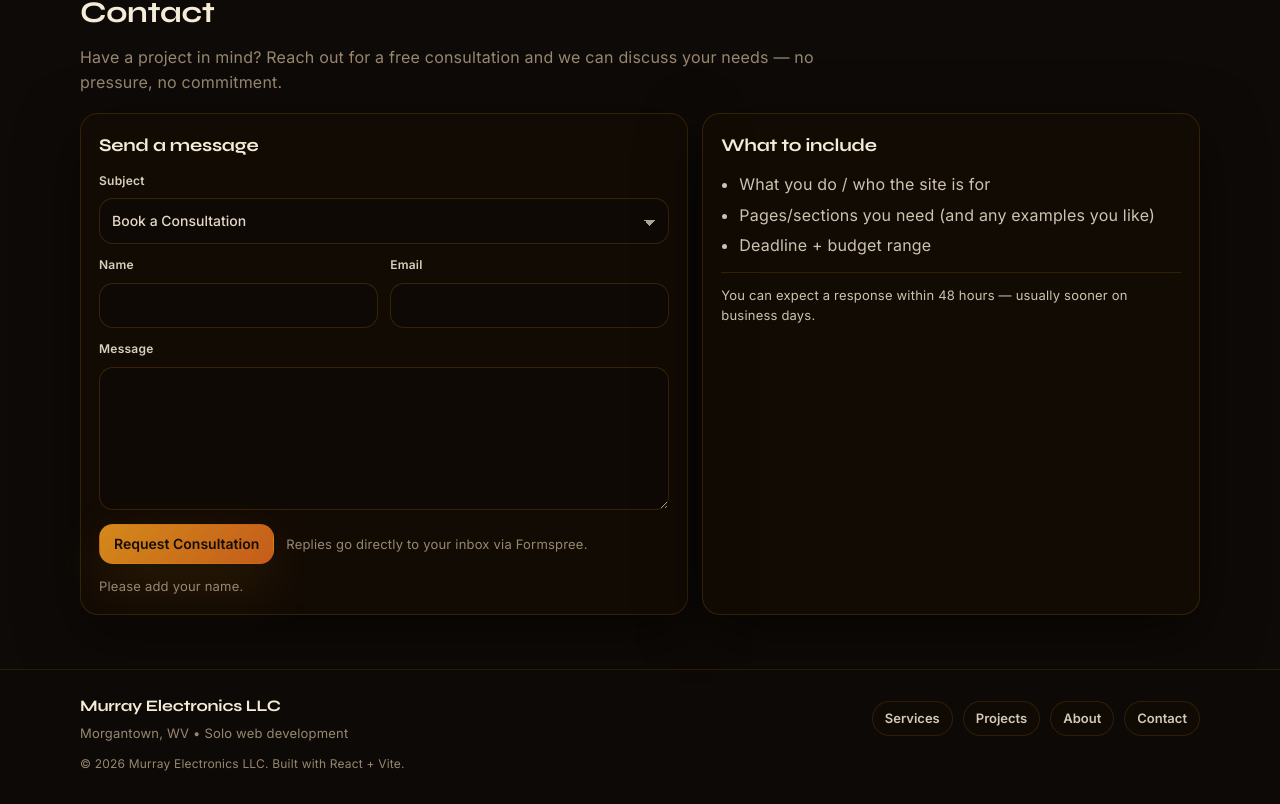
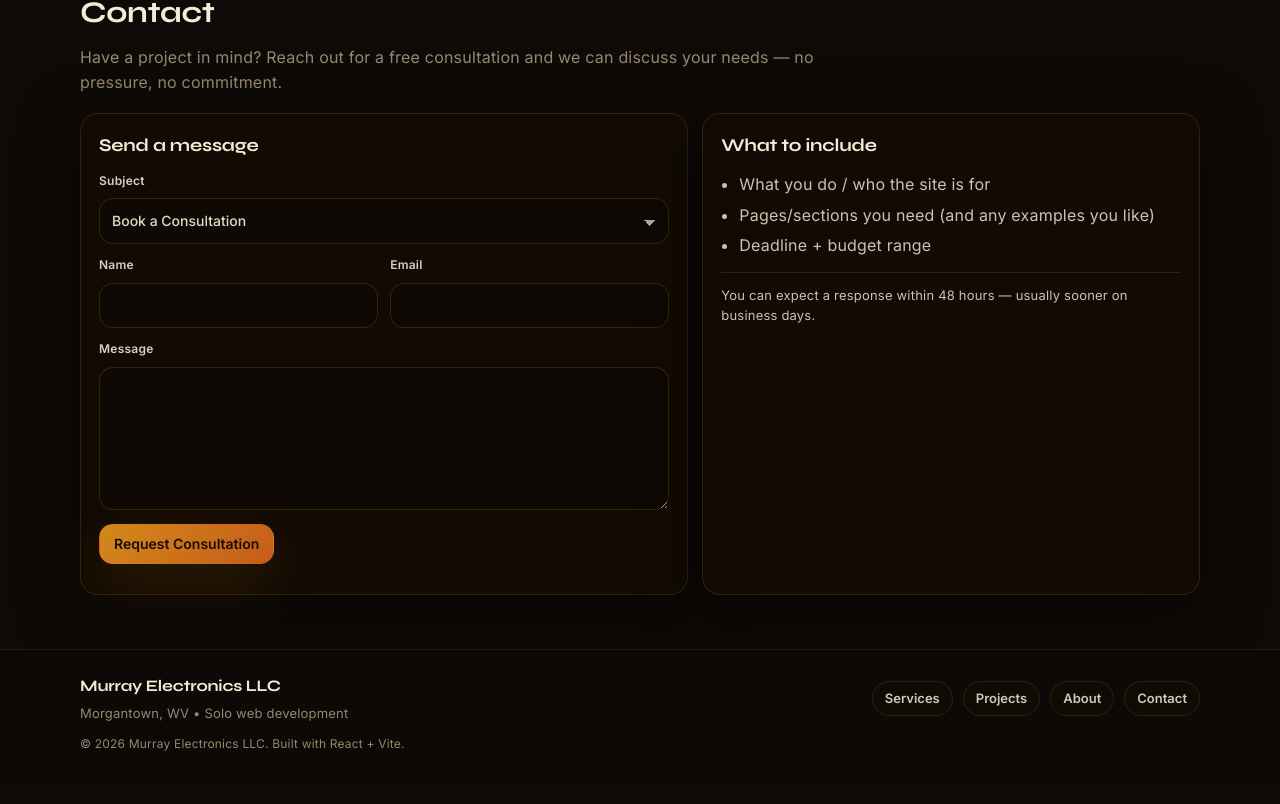
Before and after one commit to MurrayElectronicsLLC/PortfolioSite, a React (Vite) app: page / in a window 1280 px wide. Shown: the part 3411-4215 px from the top of the page. Built offline with nearby package versions, Linux system fonts and the light colour scheme.

Commit message:
Remove hint and validation message from ContactForm component for a cleaner user experience. This simplifies the form's feedback mechanism by eliminating unnecessary text.

```diff
--- a/src/components/ContactForm/ContactForm.jsx
+++ b/src/components/ContactForm/ContactForm.jsx
@@ -155,7 +155,6 @@ function ContactForm() {
               ? 'Request Consultation'
               : 'Request Consultation'}
         </button>
-        <div className={styles.hint}>Replies go directly to your inbox via Formspree.</div>
       </div>
 
       <div className={styles.live} aria-live="polite">
@@ -163,9 +162,6 @@ function ContactForm() {
           <div className={styles.ok}>Message sent. I’ll reply soon.</div>
         ) : null}
         {status === 'error' ? <div className={styles.err}>{error}</div> : null}
-        {!validation.ok && status !== 'sending' && status !== 'sent' ? (
-          <div className={styles.validation}>{validation.reason}</div>
-        ) : null}
       </div>
     </form>
   )
```
